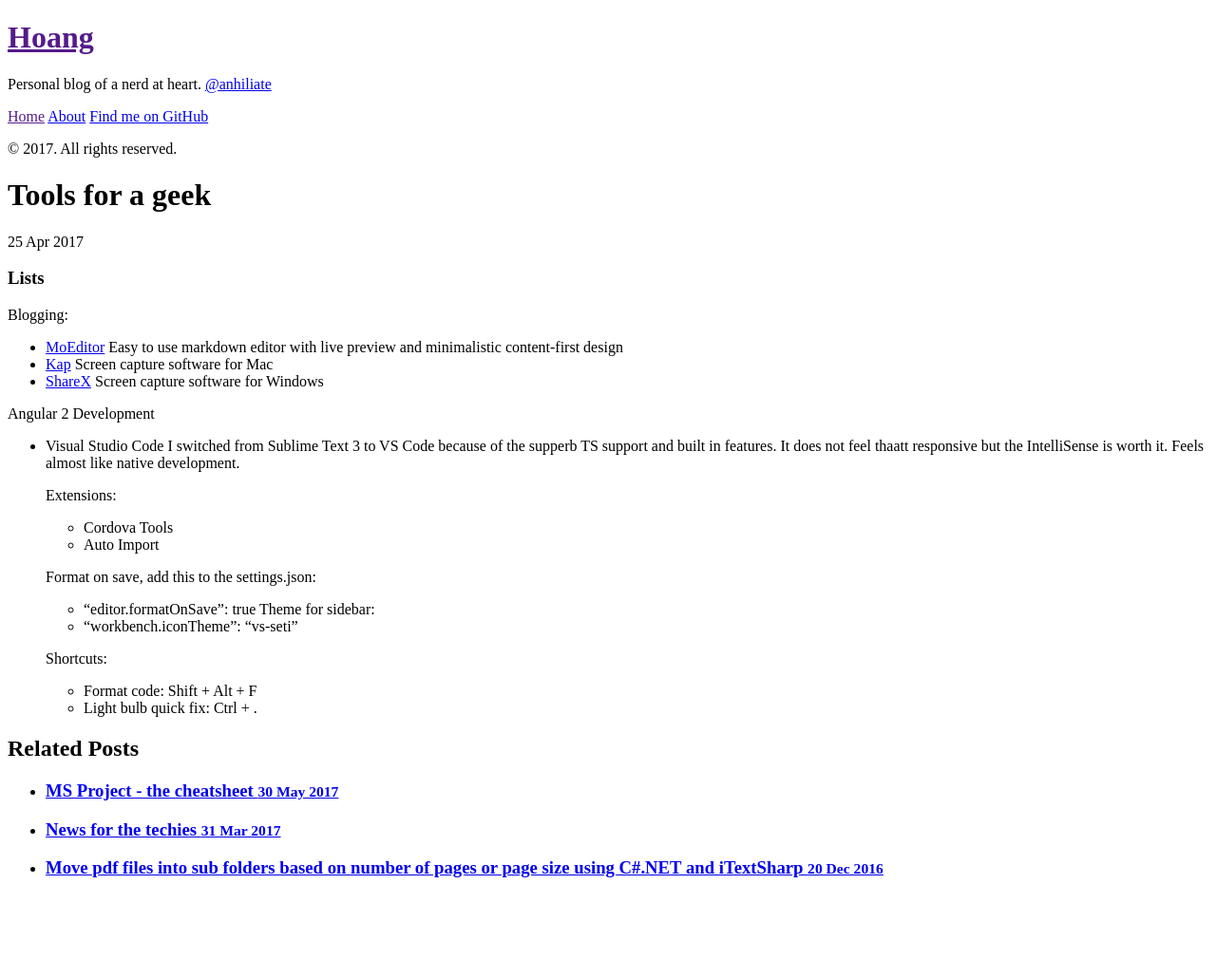
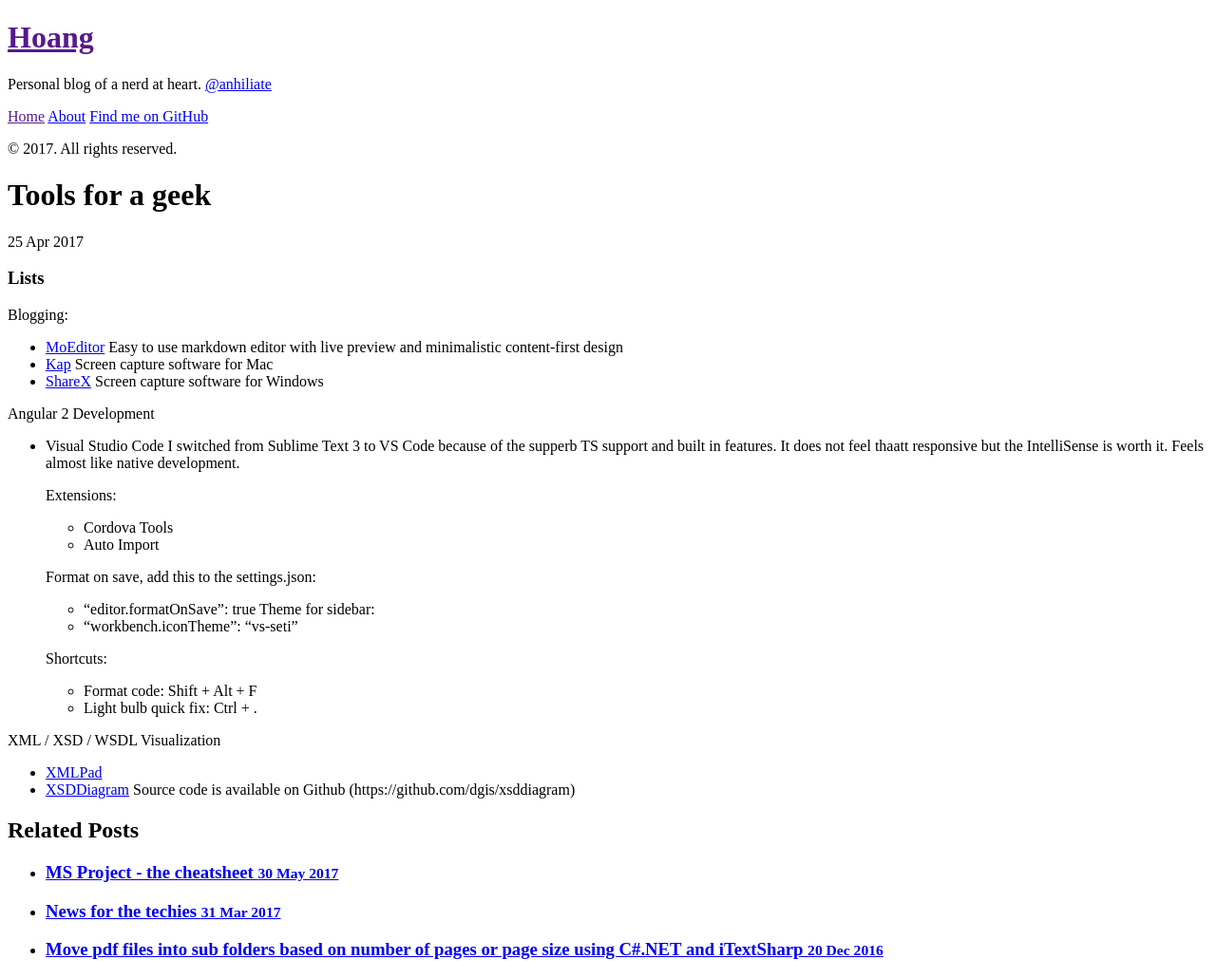
Before and after one commit to anhiliate/anhiliate.github.io, a Jekyll site: the page built from _posts/2017-04-25-tools-of-geek.md, in a window 1280 px wide. Shown: the whole page at 95% size. Built offline with Jekyll 4.4.1, drawn with Linux system fonts in a browser that asks for light colours; before the commit the page ends 944 px from its top, so only the background shows below that.

Commit message:
visualize xml

```diff
--- a/_posts/2017-04-25-tools-of-geek.md
+++ b/_posts/2017-04-25-tools-of-geek.md
@@ -31,3 +31,9 @@ Angular 2 Development
   Shortcuts:
   * Format code: Shift + Alt + F
   * Light bulb quick fix: Ctrl + .
+
+XML / XSD / WSDL Visualization
+
+* [XMLPad](http://xmlpad-mobile.com/#WmHelp)
+* [XSDDiagram](http://regis.cosnier.free.fr/?page=XSDDiagram)
+  Source code is available on Github (https://github.com/dgis/xsddiagram)
```
